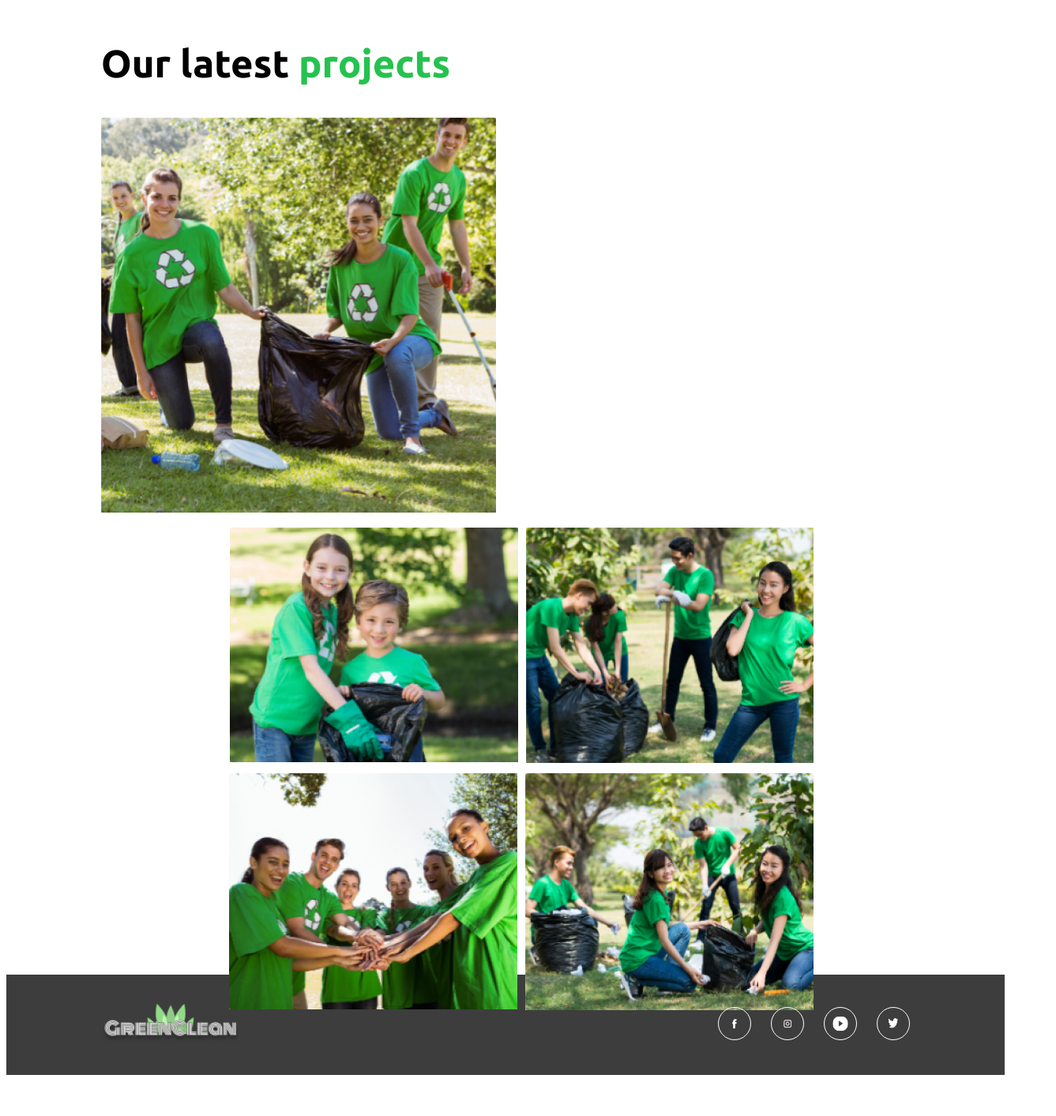
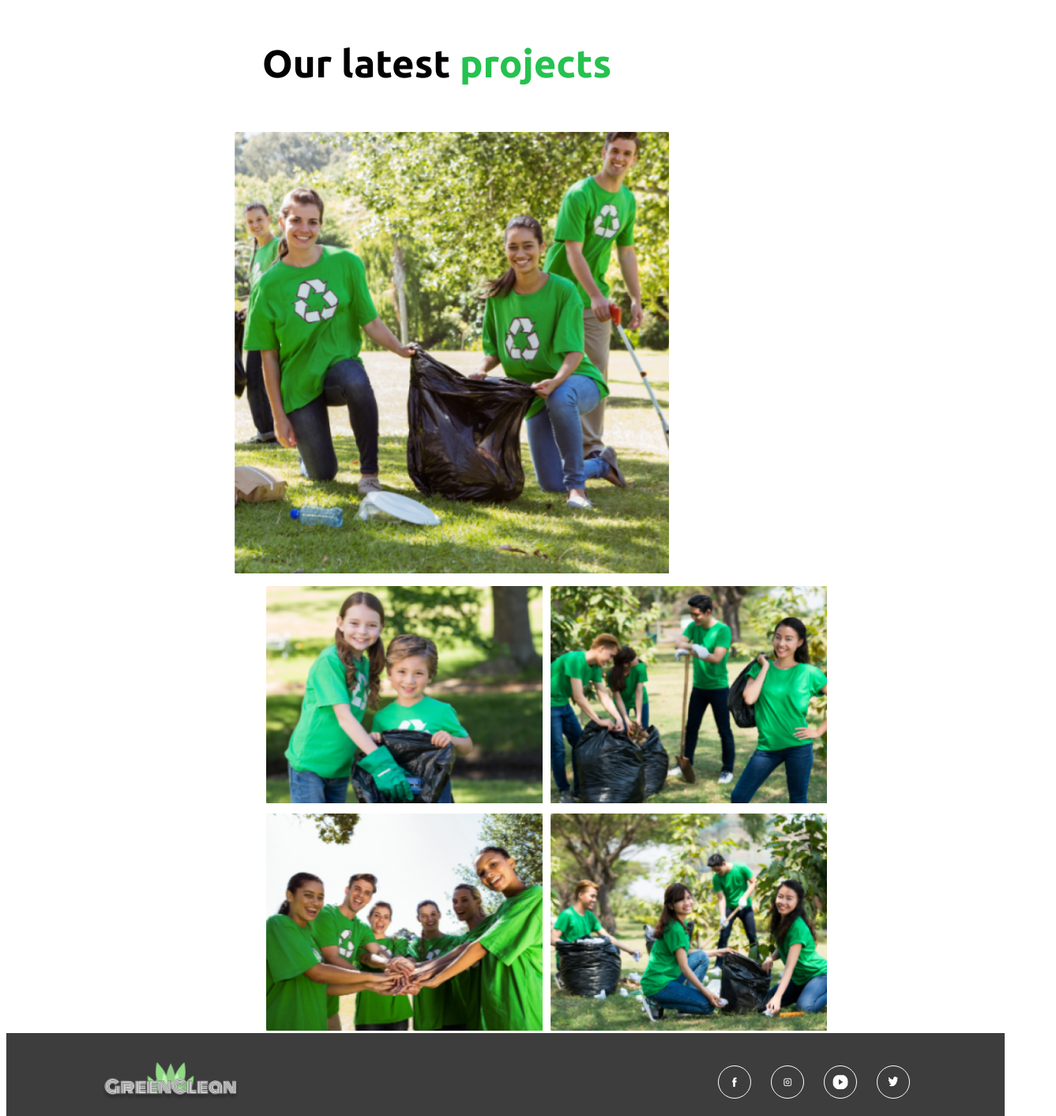
Before and after one commit to TheBestikk/Green-clon, a plain HTML site: page about.html in a window 1280 px wide. Shown: the part 2661-4074 px from the top of the page at 79% size, 1337 px wide, since content can reach past the window. Before the commit the page ends 4030 px from the top, so only its background shows below. Drawn offline with Linux system fonts and the light colour scheme.

Commit message:
fix section (please last..)

```diff
--- a/CSS/about.css
+++ b/CSS/about.css
@@ -127,35 +127,28 @@ body{
 
 .gallery-container{
     margin: 0 auto;
-    padding: 50px 120px;
+    padding: 50px 0px 50px 149px;
     flex-wrap: wrap;
-}
-.gallery-title-div{
-    display: flex;
-    align-items: flex-start;
-    justify-content: flex-start;
-    flex-direction: column;
 }
 .gallery-title{
     color: #000;
     font-size: 49px;
     font-weight: 600;
+    margin-left: 175px;
 }
 .gallery-title-span{
     color: #25C24F;
 }
 .gallery-photos{
+    margin-left: 140px;
     display: flex;
     flex-wrap: wrap;
     flex-direction: row;
-    justify-content: space-between;
 }
 .gallery-wrap{
     display: flex;
     flex-wrap: wrap;
-    justify-content: flex-end;
-    align-items: flex-end;
-    gap: 10px;
+    margin-right: 10px;
 }
 .gallery-list{
     list-style: none;
@@ -163,14 +156,17 @@ body{
     height: 500px;
     display: flex;
     flex-wrap: wrap;
-    justify-content: center;
-    align-items: center;
     gap: 10px;
 }
 .gallery-photo-big{
-    width: 500px;
-    height: 500px;
+    margin-top: 18px;
+    width: 550px;
+    height: 559px;
     justify-content: flex-start;
+}
+.gallery-photo{
+    width: 350px;
+    height: 275px;
 }
 
 /* footer */
--- a/about.html
+++ b/about.html
@@ -115,8 +115,8 @@
       </section>
       <section class="gallery">
         <div class="container gallery-container">
-          <div class="gallery-title-div"><h2 class="gallery-title">Our latest <span class="gallery-title-span">projects</span></h2></div>
-          <div class="gallety-photos">
+          <h2 class="gallery-title">Our latest <span class="gallery-title-span">projects</span></h2>
+          <div class="gallery-photos">
             <img class="gallery-photo-big" src="images/gallery-1.png" alt="project 1">
               <div class="gallery-wrap">
                 <ul class="gallery-list">
```
